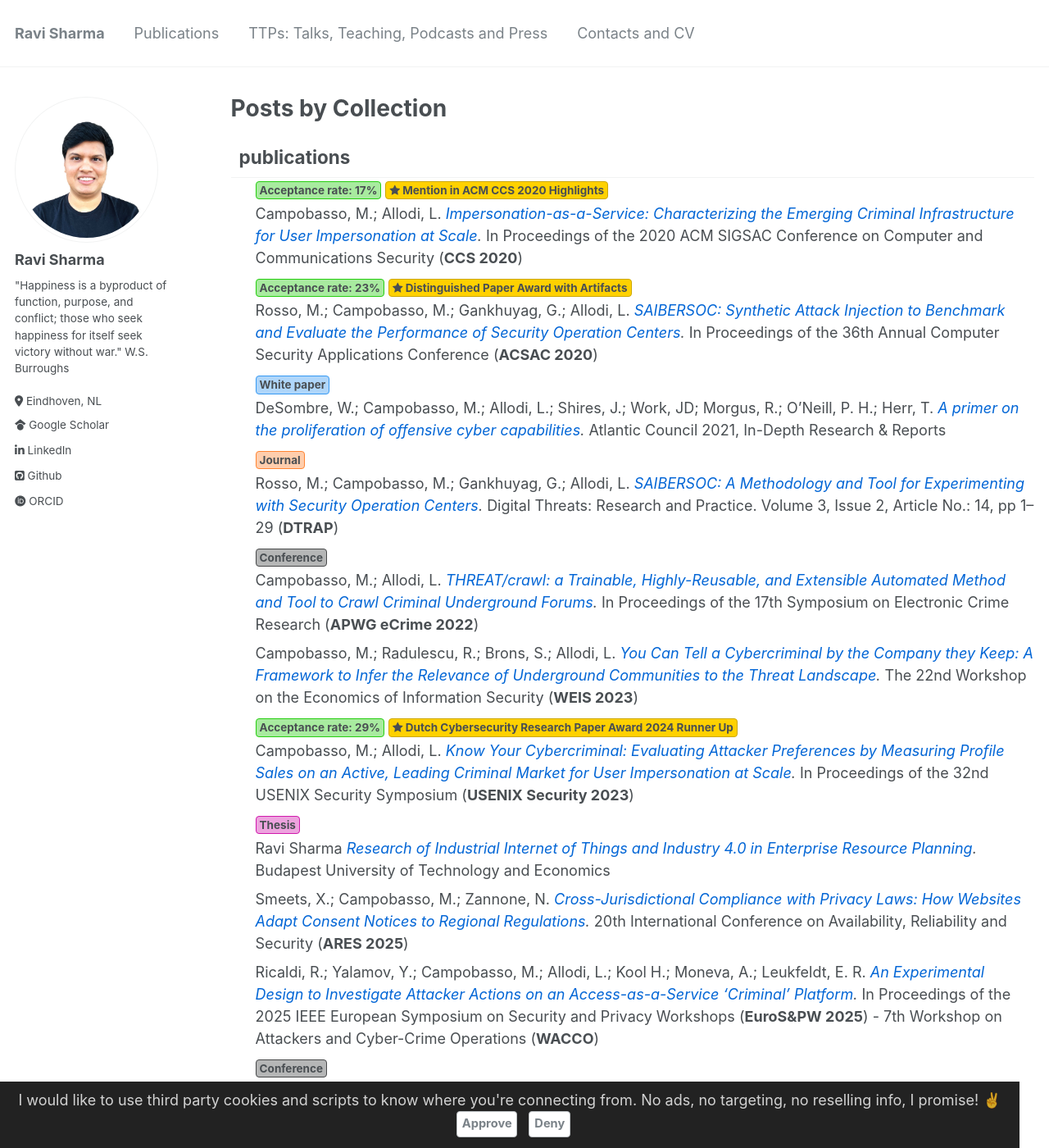
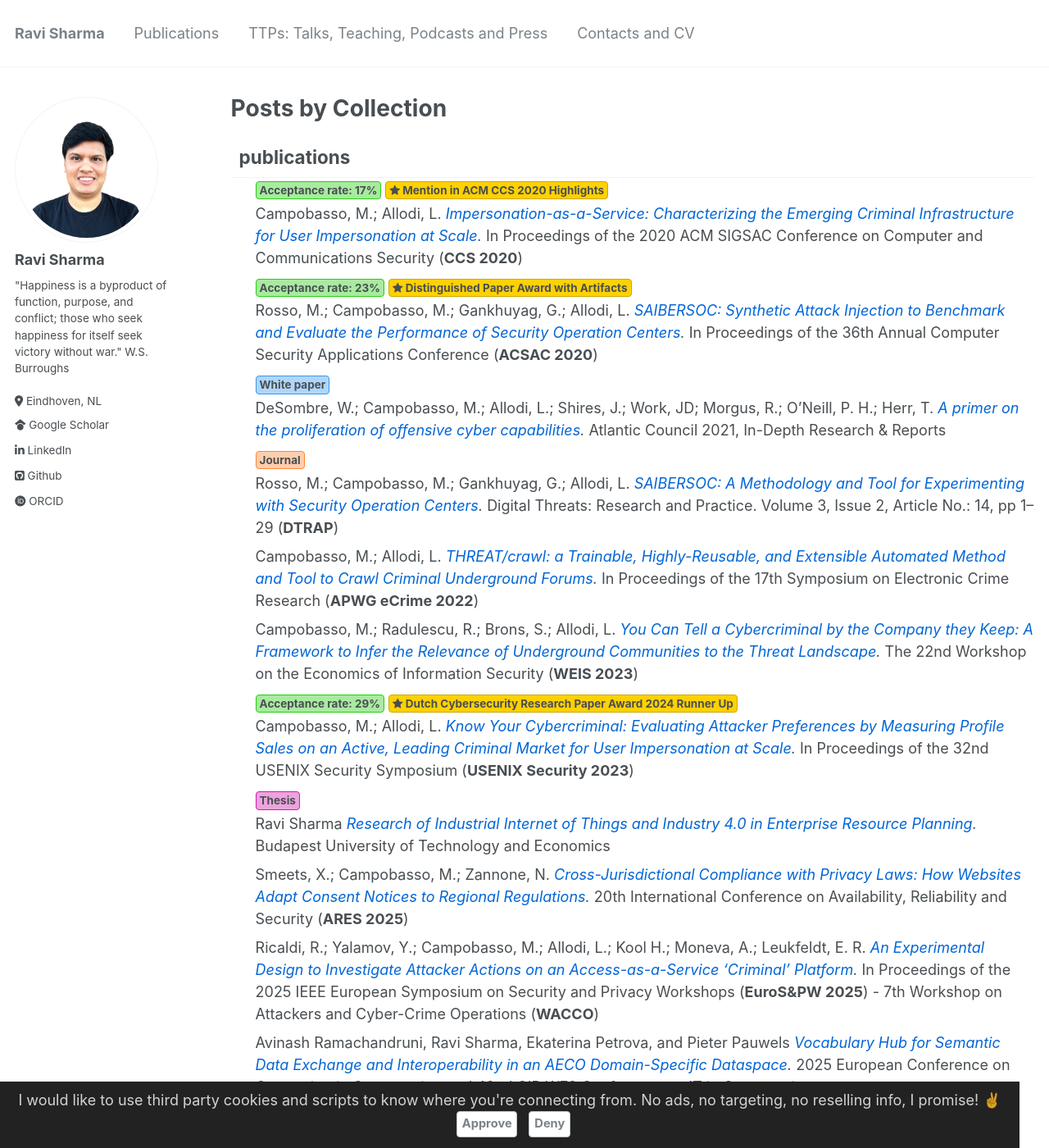
Before and after one commit to ravi33s/ravi33s.github.io, a Jekyll site: the page built from _pages/collection-archive.html, in a window 1280 px wide and 1400 px high. Shown: the whole window at 82% size. Built offline with Jekyll 4.4.1, drawn with Linux system fonts in a browser that asks for light colours.

Commit message:
Remove conference section from archive-single.html

```diff
--- a/_includes/archive-single.html
+++ b/_includes/archive-single.html
@@ -39,7 +39,6 @@
         {% if post.white_paper and post.white_paper != "" %}<a class="btn btn--whitepaper" target="_blank" rel="noopener noreferrer">White paper</a> {% endif %}
         {% if post.journal and post.journal != "" %}<a class="btn btn--journal" target="_blank" rel="noopener noreferrer">Journal</a> {% endif %}
         {% if post.thesis and post.thesis != "" %}<a class="btn btn--thesis" target="_blank" rel="noopener noreferrer">Thesis</a> {% endif %}
-        {% if post.conference and post.conference != "" %}<a class="btn btn--conference" target="_blank" rel="noopener noreferrer">Conference</a> {% endif %}
         {% if post.acceptance_rate and post.acceptance_rate != "" %}<a class="btn btn--badge" target="_blank" rel="noopener noreferrer">Acceptance rate: {{ post.acceptance_rate }}</a> {% endif %}
         {% if post.award and post.award != "" and post.award_link and post.award_link != "" %}<a href="{{ post.award_link }}" class="btn btn--award" target="_blank" rel="noopener noreferrer"><i class="fa fa-star" aria-hidden="true"></i> {{ post.award }}</a>
         {% elsif post.award and post.award != "" %}<a class="btn btn--award" target="_blank" rel="noopener noreferrer"><i class="fa fa-star" aria-hidden="true"></i> {{ post.award }}</a>{% endif %}
@@ -48,8 +47,6 @@
       {% elsif post.collection == 'whitepapers' %}
         {{ post.authors }}  <i><a href="{{ post.permalink }}">{{ post.title }}</a>. </i>{{ post.venue }}{% if post.extra_info and post.extra_info != "" %}, {{post.extra_info}} {% endif %}
       {% elsif post.collection == 'journals' %}
-        {{ post.authors }}  <i><a href="{{ post.permalink }}">{{ post.title }}</a>. </i>{{ post.venue }}{% if post.extra_info and post.extra_info != "" %}, {{post.extra_info}} {% endif %}
-      {% elsif post.collection == 'conference' %}
         {{ post.authors }}  <i><a href="{{ post.permalink }}">{{ post.title }}</a>. </i>{{ post.venue }}{% if post.extra_info and post.extra_info != "" %}, {{post.extra_info}} {% endif %}
       {% endif %}
 
```
